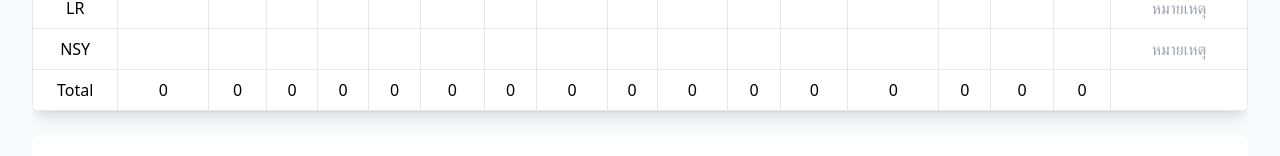
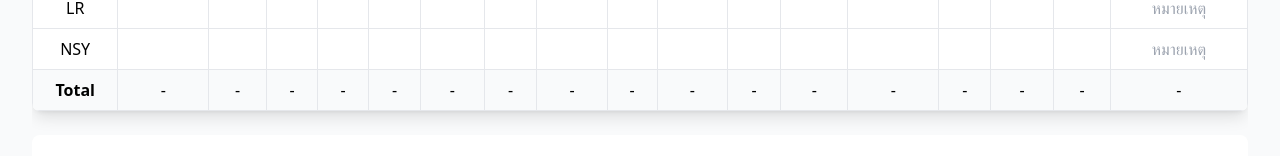
Before and after one commit to Siriphan-Phakmi/Summary_of_Personnel_Ratio, a Next.js app: page / in a window 1280 px wide. Shown: the part 737-893 px from the top of the page. Built offline with nearby package versions, Linux system fonts and the light colour scheme; a web font is replaced by a local one.

Commit message:
แก้ไขเมื่อกดบันทึกข้อมูลให้ล้างทั้งหมดเลย

```diff
--- a/app/components/ShiftForm.js
+++ b/app/components/ShiftForm.js
@@ -148,9 +148,28 @@ const ShiftForm = () => {
             };
 
             await addDoc(collection(db, 'staffRecords'), dataToSubmit);
-            alert('บันทึกข้อมูลสำเร็จ');
-            resetForm();
-            // Reset summaryData after successful submission
+
+            // รีเซ็ตข้อมูลทั้งหมด
+            setFormData({
+                date: '',
+                shift: '',
+                wards: {
+                    Ward6: { ...initialWardData },
+                    Ward7: { ...initialWardData },
+                    Ward8: { ...initialWardData },
+                    Ward9: { ...initialWardData },
+                    WardGI: { ...initialWardData },
+                    Ward10B: { ...initialWardData },
+                    Ward11: { ...initialWardData },
+                    Ward12: { ...initialWardData },
+                    ICU: { ...initialWardData },
+                    CCU: { ...initialWardData },
+                    LR: { ...initialWardData },
+                    NSY: { ...initialWardData }
+                },
+                totals: { ...initialWardData }
+            });
+
             setSummaryData({
                 opdTotal24hr: '',
                 existingPatients: '',
@@ -158,6 +177,8 @@ const ShiftForm = () => {
                 admissions24hr: '',
                 supervisorName: ''
             });
+
+            alert('บันทึกข้อมูลสำเร็จ');
         } catch (error) {
             console.error('Error:', error);
             alert(`เกิดข้อผิดพลาด: ${error.message}`);
@@ -488,25 +509,59 @@ const ShiftForm = () => {
                                 </td>
                             </tr>
                         ))}
-                        <tr>
-                            <td className="border border-gray-200 text-center text-black p-2">Total</td>
-                            <td className="border border-gray-200 p-2 text-center text-black">{formData.totals.numberOfPatients}</td>
-                            <td className="border border-gray-200 p-2 text-center text-black">{formData.totals.manager}</td>
-                            <td className="border border-gray-200 p-2 text-center text-black">{formData.totals.RN}</td>
-                            <td className="border border-gray-200 p-2 text-center text-black">{formData.totals.PN}</td>
-                            <td className="border border-gray-200 p-2 text-center text-black">{formData.totals.NA}</td>
-                            <td className="border border-gray-200 p-2 text-center text-black">{formData.totals.admin}</td>
-                            <td className="border border-gray-200 p-2 text-center text-black">{formData.totals.newAdmissions}</td>
-                            <td className="border border-gray-200 p-2 text-center text-black">{formData.totals.transfers}</td>
-                            <td className="border border-gray-200 p-2 text-center text-black">{formData.totals.referIn}</td>
-                            <td className="border border-gray-200 p-2 text-center text-black">{formData.totals.referOut}</td>
-                            <td className="border border-gray-200 p-2 text-center text-black">{formData.totals.discharge}</td>
-                            <td className="border border-gray-200 p-2 text-center text-black">{formData.totals.deaths}</td>
-                            <td className="border border-gray-200 p-2 text-center text-black">{formData.totals.currentPatients}</td>
-                            <td className="border border-gray-200 p-2 text-center text-black">{formData.totals.availableBeds}</td>
-                            <td className="border border-gray-200 p-2 text-center text-black">{formData.totals.plannedDischarge}</td>
-                            <td className="border border-gray-200 p-2 text-center text-black">{formData.totals.maintainanceRooms}</td>
-                            <td className="border border-gray-200 p-2 text-center text-black">{formData.totals.remarks}</td>
+                        <tr className="bg-gray-50">
+                            <td className="border border-gray-200 text-center text-black p-2 font-semibold">Total</td>
+                            <td className="border border-gray-200 p-2 text-center text-black">
+                                {formData.totals.numberOfPatients > 0 ? formData.totals.numberOfPatients : '-'}
+                            </td>
+                            <td className="border border-gray-200 p-2 text-center text-black">
+                                {formData.totals.manager > 0 ? formData.totals.manager : '-'}
+                            </td>
+                            <td className="border border-gray-200 p-2 text-center text-black">
+                                {formData.totals.RN > 0 ? formData.totals.RN : '-'}
+                            </td>
+                            <td className="border border-gray-200 p-2 text-center text-black">
+                                {formData.totals.PN > 0 ? formData.totals.PN : '-'}
+                            </td>
+                            <td className="border border-gray-200 p-2 text-center text-black">
+                                {formData.totals.NA > 0 ? formData.totals.NA : '-'}
+                            </td>
+                            <td className="border border-gray-200 p-2 text-center text-black">
+                                {formData.totals.admin > 0 ? formData.totals.admin : '-'}
+                            </td>
+                            <td className="border border-gray-200 p-2 text-center text-black">
+                                {formData.totals.newAdmissions > 0 ? formData.totals.newAdmissions : '-'}
+                            </td>
+                            <td className="border border-gray-200 p-2 text-center text-black">
+                                {formData.totals.transfers > 0 ? formData.totals.transfers : '-'}
+                            </td>
+                            <td className="border border-gray-200 p-2 text-center text-black">
+                                {formData.totals.referIn > 0 ? formData.totals.referIn : '-'}
+                            </td>
+                            <td className="border border-gray-200 p-2 text-center text-black">
+                                {formData.totals.referOut > 0 ? formData.totals.referOut : '-'}
+                            </td>
+                            <td className="border border-gray-200 p-2 text-center text-black">
+                                {formData.totals.discharge > 0 ? formData.totals.discharge : '-'}
+                            </td>
+                            <td className="border border-gray-200 p-2 text-center text-black">
+                                {formData.totals.deaths > 0 ? formData.totals.deaths : '-'}
+                            </td>
+                            <td className="border border-gray-200 p-2 text-center text-black">
+                                {formData.totals.currentPatients > 0 ? formData.totals.currentPatients : '-'}
+                            </td>
+                            <td className="border border-gray-200 p-2 text-center text-black">
+                                {formData.totals.availableBeds > 0 ? formData.totals.availableBeds : '-'}
+                            </td>
+                            <td className="border border-gray-200 p-2 text-center text-black">
+                                {formData.totals.plannedDischarge > 0 ? formData.totals.plannedDischarge : '-'}
+                            </td>
+                            <td className="border border-gray-200 p-2 text-center text-black">
+                                {formData.totals.maintainanceRooms > 0 ? formData.totals.maintainanceRooms : '-'}
+                            </td>
+                            <td className="border border-gray-200 p-2 text-center text-black">
+                                {formData.totals.remarks ? formData.totals.remarks : '-'}
+                            </td>
                         </tr>
                     </tbody>
                 </table>
```
